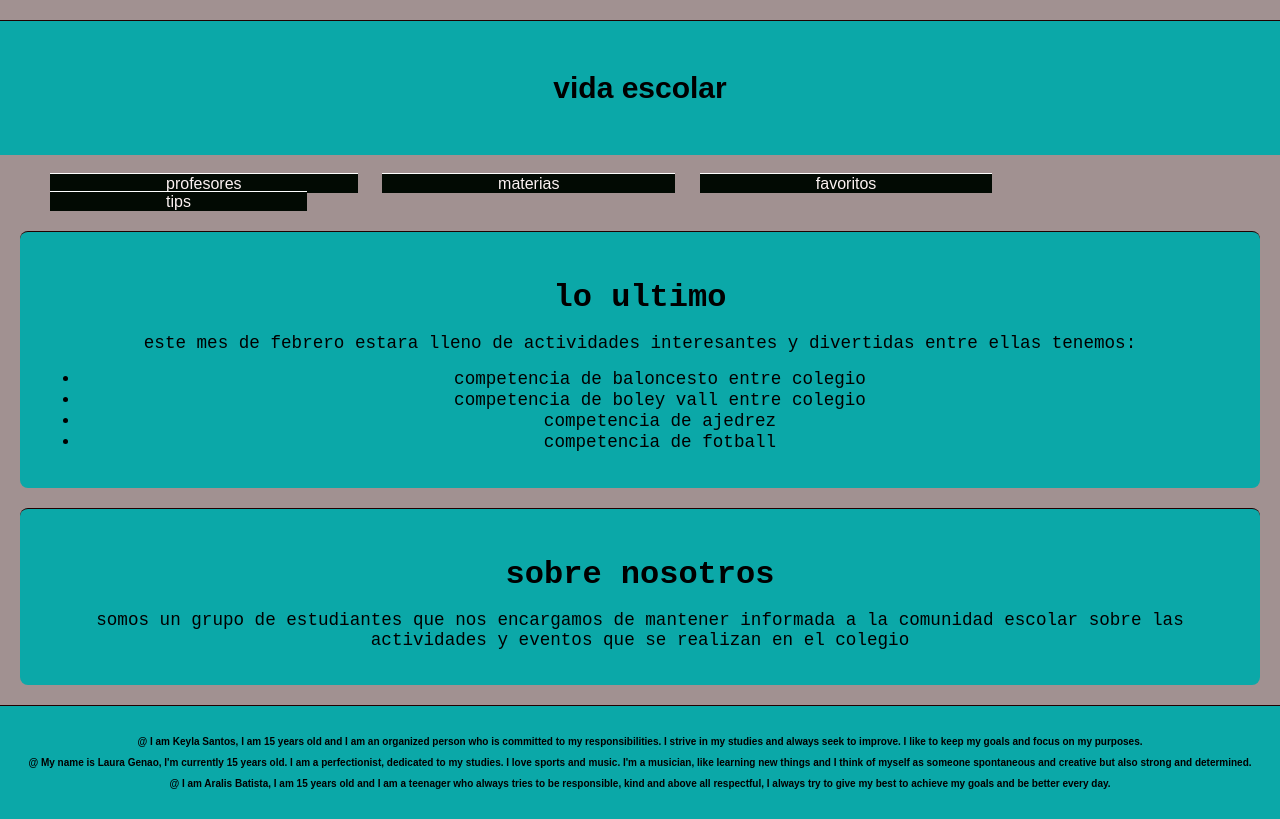
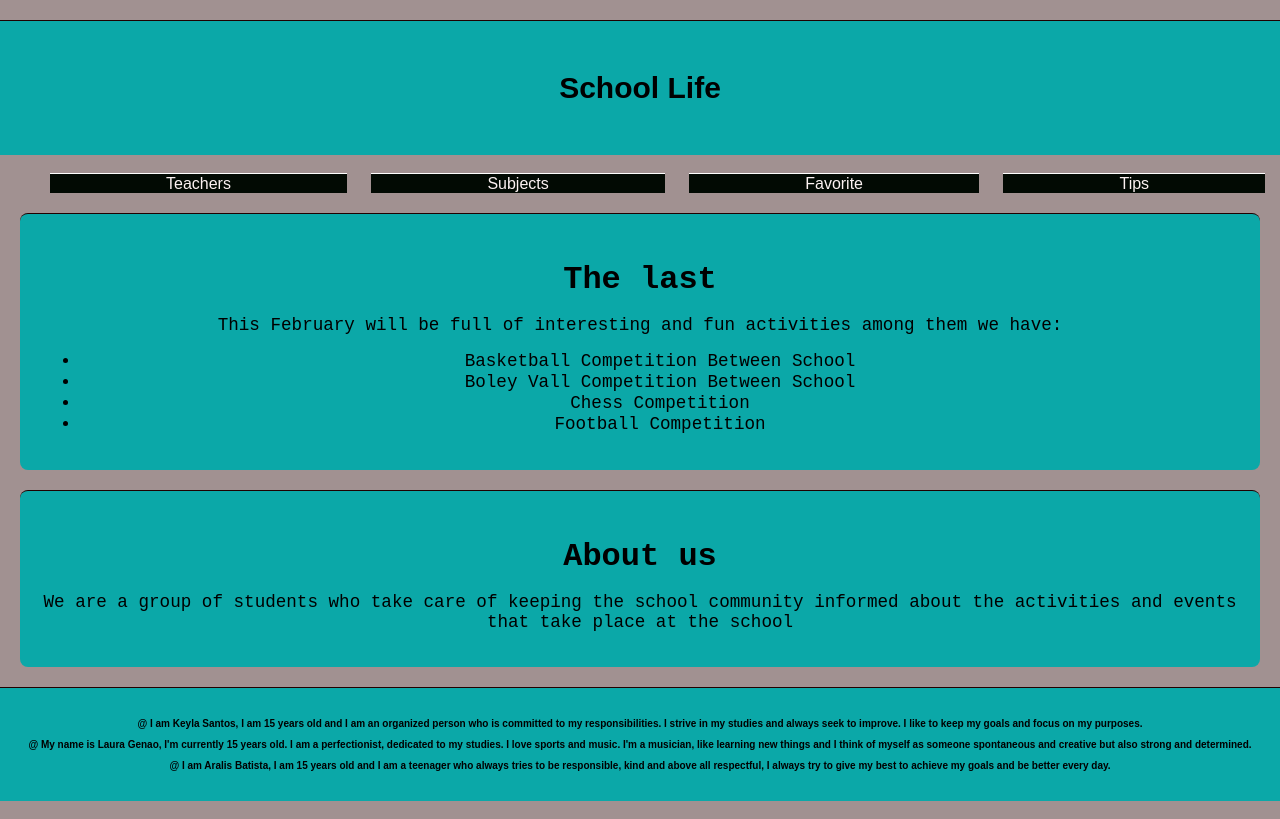
Before and after one commit to colegioccm/psychic-parakeet, a plain HTML site: page index.html in a window 1280 px wide. Drawn offline with Linux system fonts and the light colour scheme.

Commit message:
Add files via upload

```diff
--- a/index.html
+++ b/index.html
@@ -3,35 +3,35 @@
 <head>
     <meta charset="UTF-8">
     <meta name="viewport" content="width=device-width, initial-scale=1.0">
-    <title>Document</title>
+    <title>School Life</title>
     <link rel="stylesheet" href="style.css">
     <link rel="icon" href="Logo.webp" type="image/x-icon">
 </head>
 <body>
     <header>
-        <h1>vida escolar</h1>
+        <h1>School Life</h1>
         <nav>
             <ul>
-                <li><a href="https://colegioccm.github.io/laughing-eureka/">profesores</a></li>
-                <li><a href="https://colegioccm.github.io/curly-octo-couscous/">materias</a></li>
-                <li><a href="https://colegioccm.github.io/fictional-palm-tree/">favoritos</a></li>
-                <li><a href="https://colegioccm.github.io/jubilant-tribble/">tips</a></li>
+                <li><a href="https://colegioccm.github.io/laughing-eureka/">Teachers</a></li>
+                <li><a href="https://colegioccm.github.io/curly-octo-couscous/">Subjects</a></li>
+                <li><a href="https://colegioccm.github.io/fictional-palm-tree/">Favorite</a></li>
+                <li><a href="https://colegioccm.github.io/jubilant-tribble/">Tips</a></li>
             </ul>
         </nav>
     </header>
     <section id="ultimo">
-        <h1>lo ultimo</h1>
-        <p> este mes de febrero estara lleno de actividades interesantes y divertidas entre ellas tenemos:</p>
+        <h1>The last</h1>
+        <p> This February will be full of interesting and fun activities among them we have:</p>
         <ul>
-            <li>competencia de baloncesto entre colegio</li>
-            <li>competencia de boley vall entre colegio</li>
-            <li>competencia de ajedrez</li>
-            <li>competencia de fotball</li>
+            <li>Basketball Competition Between School</li>
+            <li>Boley Vall Competition Between School</li>
+            <li>Chess Competition</li>
+            <li>Football Competition</li>
 
     </section>
     <section id="nosotros">
-        <h2>sobre nosotros</h2>
-        <p> somos un grupo de estudiantes que nos encargamos de mantener informada a la comunidad escolar sobre las actividades y eventos que se realizan en el colegio</p>
+        <h2>About us</h2>
+        <p> We are a group of students who take care of keeping the school community informed about the activities and events that take place at the school</p>
     </section>
     <footer>
         <p> @ I am Keyla Santos, I am 15 years old and I am an organized person who is committed to my responsibilities. I strive in my studies and always seek to improve. I like to keep my goals and focus on my purposes.</p>
```
